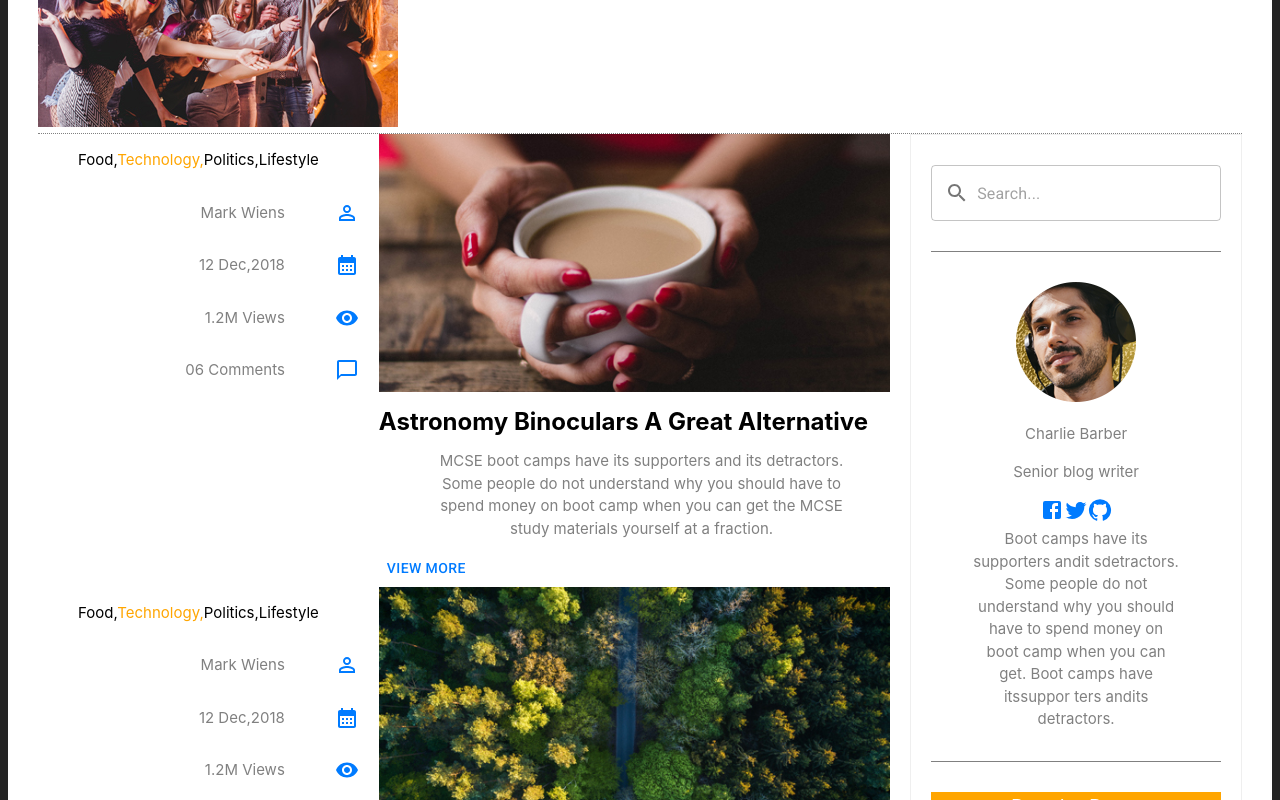
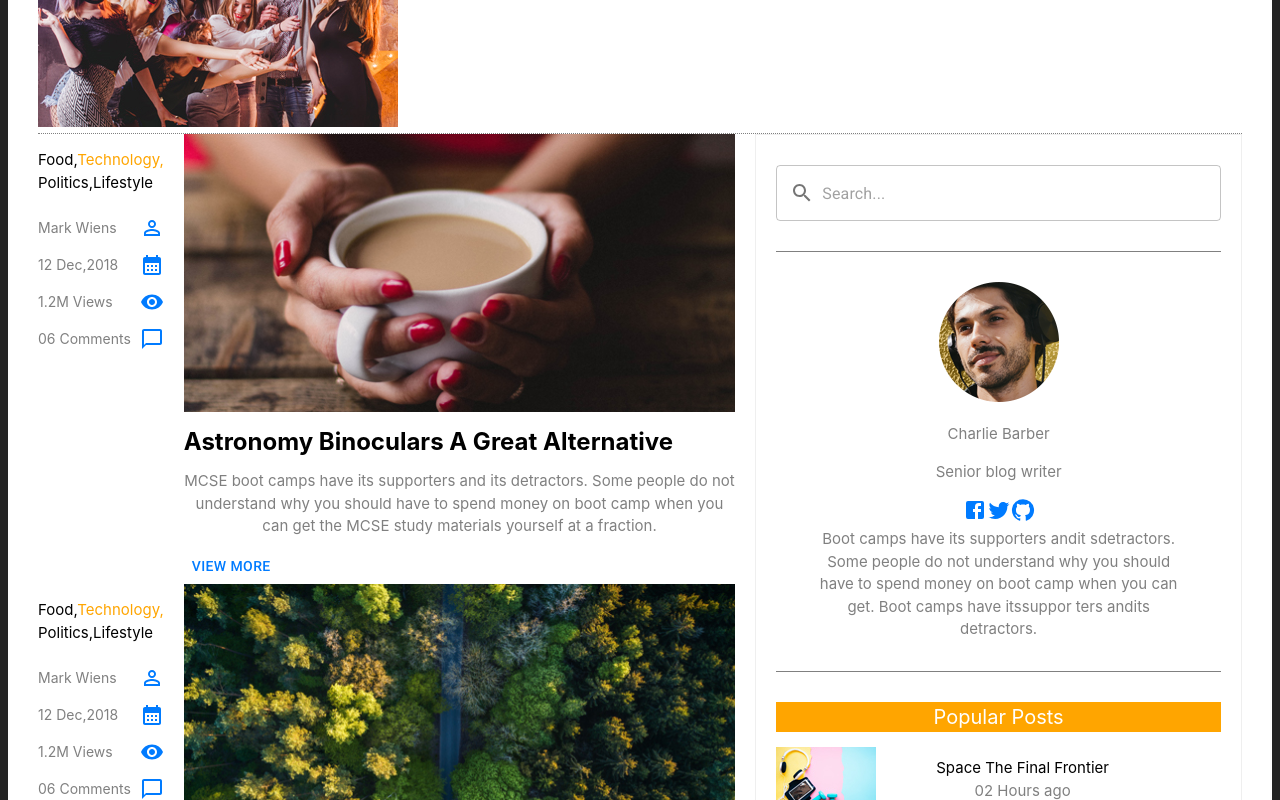
Before and after one commit to BridgetKas/ShoeStore, a React (Vite) app: page /blog in a window 1280 px wide. Shown: the part 1400-2200 px from the top of the page. Built offline with nearby package versions, Linux system fonts and the light colour scheme.

Commit message:
Added Blog Details Page

```diff
--- a/src/pages/Blog/blog.jsx
+++ b/src/pages/Blog/blog.jsx
@@ -12,24 +12,25 @@ function BlogComp({image,title}) {
   return (
     <div>
       <div className={styles.mainBlogContainer}>
-        <div>
-          <p className={styles.blogTitle}>Food,<span className={styles.blog}>Technology,</span>Politics,Lifestyle</p>
-
+        <div className={styles.outerblogContainer}>
+          <div className={styles.test}>
+            <p className={styles.blogTitle}>Food,<span className={styles.blog}>Technology,</span> Politics,Lifestyle</p>
+          </div>
           <div className={styles.blogContainer}>
             <div className={styles.blogDetails}>
-              <p>Mark Wiens</p>
+              <p className={styles.blogDetail}>Mark Wiens</p>
               <PersonOutlineIcon color='primary'/>
             </div>
             <div className={styles.blogDetails}>
-              <p>12 Dec,2018</p>
+              <p className={styles.blogDetail}>12 Dec,2018</p>
               <CalendarMonthIcon color='primary'/>
             </div>
             <div className={styles.blogDetails}>
-              <p>1.2M Views</p>
+              <p className={styles.blogDetail}>1.2M Views</p>
               <VisibilityIcon color='primary'/>
             </div>
             <div className={styles.blogDetails}>
-              <p>06 Comments</p>
+              <p className={styles.blogDetail}>06 Comments</p>
               <ChatBubbleOutlineIcon color='primary'/>
             </div>
           </div>
--- a/src/pages/Blog/cards.module.css
+++ b/src/pages/Blog/cards.module.css
@@ -22,13 +22,12 @@
 .blogContainer {
     display:flex;
     flex-direction:column;
-    align-items: flex-end;
 }
 
 .blogDetails {
     display:flex;
     align-items: center;
-    gap:10px;
+    justify-content: space-between;
 }
 
 .blogImageContainer {
@@ -227,7 +226,7 @@
     }
 
     .searchContainer {
-        width: 600px;
+        width: 96%;
         margin: 0 auto;
     }
 }
@@ -248,7 +247,26 @@
     }
 
     .blogDescription {
-        padding-right: 26px;
+        padding: 0px;
     }
 
+    .outerblogContainer {
+        width: 20%;
+    }
+
+    .test {
+        text-wrap: wrap;
+    }
+
+    .blogDetail {
+        padding: 0;
+        margin: 8px 0;
+        font-size: 14px;
+        text-align: left;
+    }
+
+    .blogTitle {
+        text-align: left;
+        padding:0;
+    }
 }
```
